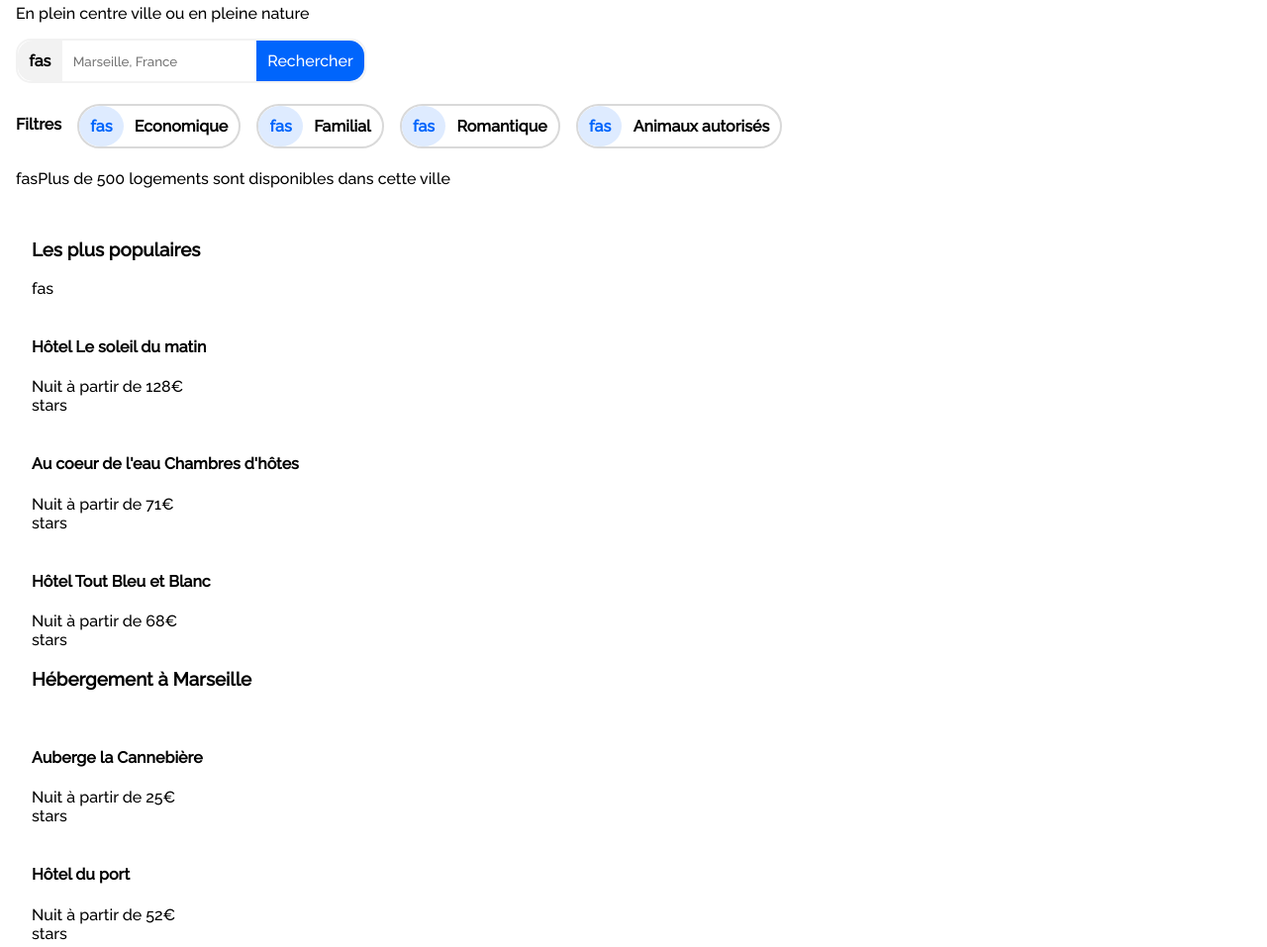
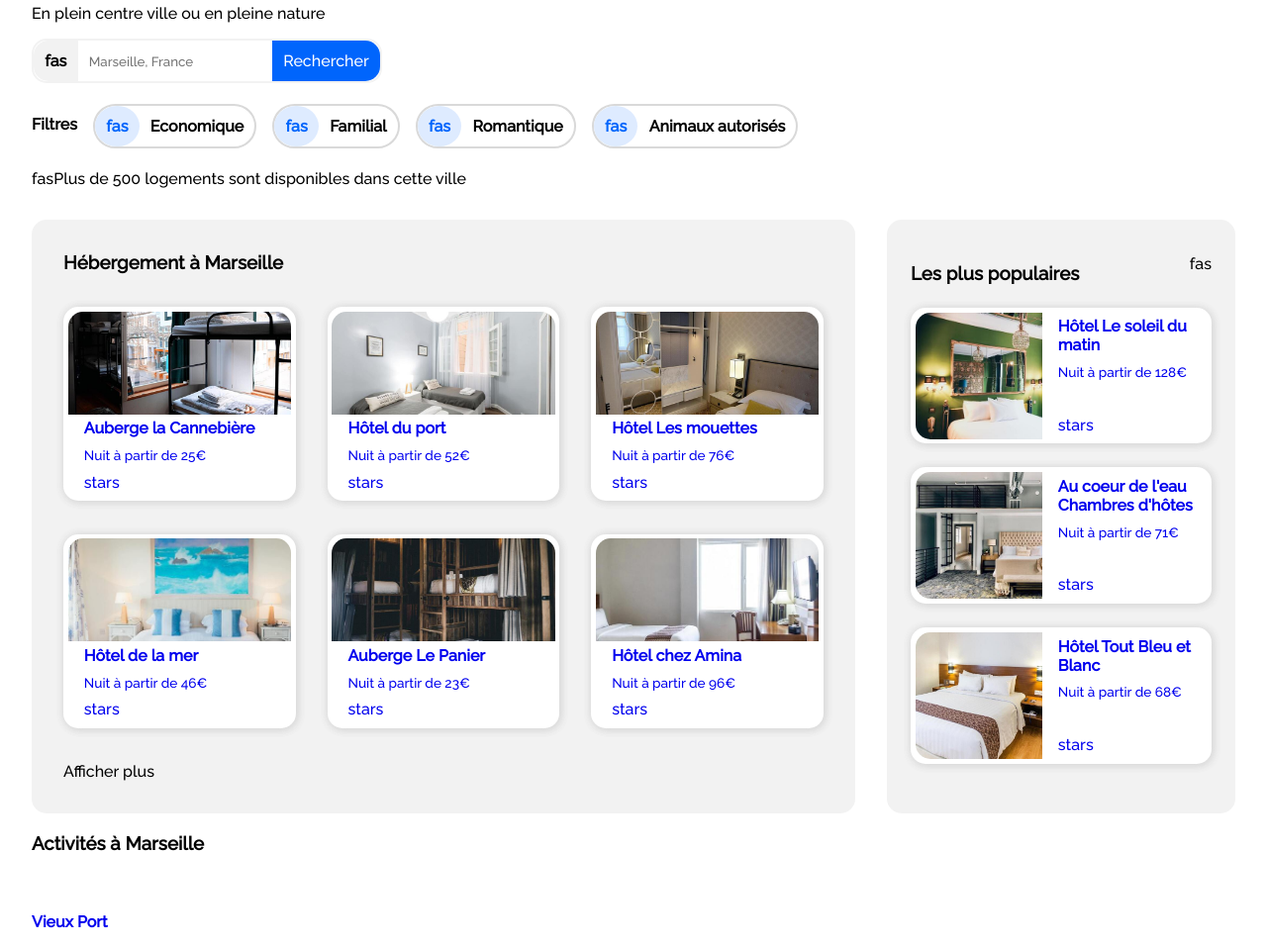
Before and after one commit to Wa-ran/MaxenceGILLES_2_06092020, a plain HTML site: page index.html in a window 1280 px wide. Shown: the part 134-1091 px from the top of the page at 99% size. Drawn offline with Linux system fonts and the light colour scheme.

Commit message:
v1 du main

```diff
--- a/css/main.css
+++ b/css/main.css
@@ -5,11 +5,16 @@
 body {
     margin: 0;
 }
-footer, section {
-    padding: 1rem 0;
+header > *, footer > *, body > section > * {
+    padding: 0;
+    margin-left: 2rem;
+    margin-right: 2rem;
 }
-header > *, footer > *, section > * {
-    padding: 0 1rem;
+a {
+    text-decoration: none;
+}
+a:visited {
+    color: inherit;
 }
 
 /* Header */
@@ -26,9 +31,7 @@ display: flex;
 }
 .nav div {
     padding: 1rem;
-    padding-top: 2rem;
     text-align: center;
-    border-top: #f2f2f2 solid 2px;
 }
 .nav div:hover {
     color: #0065FC;
@@ -46,13 +49,9 @@ display: flex;
 .sign:hover, .sign:focus {
     border-color: #0065FC;
 }
-.sign a {
-    text-decoration: none;
-}
 
 fieldset {
     border: none;
-    margin: 0;
     font-weight: bold;
 }
 .search {
@@ -90,7 +89,6 @@ fieldset {
 }
 
 .select {
-    margin-top: 1rem;
     display: flex;
     flex-wrap: wrap;
 }
@@ -105,7 +103,6 @@ fieldset {
     outline-offset: 2px;
     width: fit-content;
     margin: 0.3rem 0;
-    margin-right: 1rem;
 }
 .filter div {
     padding: 0.7rem;
@@ -119,23 +116,133 @@ fieldset {
     display: flex;
 }
 
+/* Corps */
+.pop, .hotel {
+    background: #f2f2f2;
+    border-radius: 15px;
+    padding: 1rem;
+}
+.pop article, .hotel article {
+    background: #ffffff;
+    border-radius: 15px;
+    margin: 0.7rem 0;
+    padding: 0.3rem;
+    box-shadow: #d9d9d9 1px 1px 8px, #d9d9d9 1px 1px 8px;
+}
+.pop__title {
+    display: flex;
+    justify-content: space-between;
+    align-items: center;
+}
+.pop article {
+    height: 8rem;
+}
+.pop a {
+    display: flex;
+}
+.pop .art__img {
+    overflow: hidden;
+    border-radius: 15px 0 0 15px;
+    min-width: 8rem;
+    max-width: 8rem;
+    height: 8rem;
+}
+.pop .art__img img {
+    height: 8.5rem;
+}
+.coment {
+    display: flex;
+    flex-direction: column;
+    padding-left: 1rem;
+}
+.coment * {
+    margin: 0;
+    padding: 0.3rem 0;
+    width: 100%;
+}
+.coment .prix {
+    font-size: 0.85rem;
+    height: 100%;
+}
 
-.mob {
-    display: none;
+.hotel .art__img {
+    overflow: hidden;
+    border-radius: 15px 15px 0 0;
+    height: 8rem;
+    display: flex;
+    justify-content: center;
+    align-items: center;
 }
+.hotel .art__img img {
+    width: 100%;
+}
+
+
+@media (min-width: 480px) {
+    .mob {
+        display: none;
+    }
+    .nav div {
+        padding-top: 2rem;
+        border-top: #f2f2f2 solid 2px;
+    }
+    .select {
+        margin-top: 1rem;
+    }
+    .filter {
+        margin-right: 1rem;
+    }
+    .main {
+        display: flex;
+        flex-direction: row-reverse;
+    }
+    .info {
+        margin-bottom: 1rem;
+    }
+
+    .pop {
+        padding: 1.5rem;
+        margin-left: 2rem;
+        min-width: 25%;
+    }
+    .pop article {
+        margin: 1.5rem 0;
+    }
+    .pop h3 {
+        margin-bottom: 0;
+    }
+    .hotel{
+        display: flex;
+        flex-wrap: wrap;
+        justify-content: space-between;
+        padding: 1rem;
+        height: 35.5rem;
+    }
+    .hotel h3, .hotel .plus {
+        width: 100%;
+        margin: 1rem;
+    }
+    .hotel article {
+        width: 30%;
+        height: fit-content;
+        min-width: 12rem;
+        flex: 1;
+        margin: 1rem;
+    }
+    .hotel .art__img {
+        height: 6.5rem;
+    }
+}
+
 @media (max-width: 480px) {
     .desk {
         display: none;
-    }
-    .mob {
-        display: unset;
     }
 
     .nav {
         flex-direction: row;
     }
     .nav div {
-        border-top: none;
         border-bottom: #f2f2f2 solid 2px;
         width: 100%;
         padding-top: 1rem;
@@ -148,8 +255,9 @@ fieldset {
         margin: auto;
     }
     .search__btn {
-        border-radius: 10px;
+        border-radius: 15px;
     }
+
     .select {
         margin-top: 0;
     }
@@ -160,4 +268,11 @@ fieldset {
     .filter {
         margin-right: 0.5rem;
     }
+
+    .hotel {
+        background: #ffffff;
+    }
+    .hotel article {
+        box-shadow: #f2f2f2 1px 1px 8px, #f2f2f2 1px 1px 8px;
+    }
 }
--- a/index.html
+++ b/index.html
@@ -21,19 +21,19 @@
 
             <div class="desk">
                 <div class="nav">
-                    <div><a>Hébergements</a></div>
-                    <div><a>Activités</a></div>
+                    <div><a  href="#">Hébergements</a></div>
+                    <div><a  href="#">Activités</a></div>
                 </div>
             </div>
 
-            <div class="sign"><a href="#1">S'inscrire</a></div>
+            <div class="sign"><a href="#">S'inscrire</a></div>
 
         </div>
 
         <div class="mob">
             <div class="nav">
-                <div><a>Hébergements</a></div>
-                <div><a>Activités</a></div>
+                <div><a  href="#">Hébergements</a></div>
+                <div><a  href="#">Activités</a></div>
             </div>
         </div>
 
@@ -85,97 +85,149 @@
 
     <section>
 
-        <section>
-            <div>
+        <div class="main" role="main">
+            <section class="pop">
+                <div class="pop__title">
                     <h3>Les plus populaires</h3>
                     <div>fas</div>
                 </div>
                 <article>
-                <div><img></div>
+                    <a href="#">
+                        <div class="art__img"><img src="./img/hebergements/4_small/emile-guillemot-Bj_rcSC5XfE-unsplash.jpg" alt=""></div>
+                        <div class="coment">
                             <h4>Hôtel Le soleil du matin</h4>
-                <div>Nuit à partir de 128€</div>
-                <div>stars</div>
+                            <div class="prix">Nuit à partir de 128€</div>
+                            <div class="stars">stars</div>
+                        </div>
+                    </a>
                 </article>
                 <article>
-                <div><img></div>
+                    <a href="#">
+                        <div class="art__img"><img src="./img/hebergements/4_small/aw-creative-VGs8z60yT2c-unsplash.jpg" alt=""></div>
+                        <div class="coment">
                             <h4>Au coeur de l'eau Chambres d'hôtes</h4>
-                <div>Nuit à partir de 71€</div>
-                <div>stars</div>
+                            <div class="prix">Nuit à partir de 71€</div>
+                            <div class="stars">stars</div>
+                        </div>
+                    </a>
                 </article>
                 <article>
-                <div><img></div>
+                    <a href="#">
+                        <div class="art__img"><img src="./img/hebergements/4_small/febrian-zakaria-M6S1WvfW68A-unsplash_resize.jpg" alt=""></div>
+                        <div class="coment">
                             <h4>Hôtel Tout Bleu et Blanc</h4>
-                <div>Nuit à partir de 68€</div>
-                <div>stars</div>
+                            <div class="prix">Nuit à partir de 68€</div>
+                            <div class="stars">stars</div>
+                        </div>
+                    </a>
                 </article>
             </section>
 
-        <section>
+
+
+            <section class="hotel">
                 <h3>Hébergement à Marseille</h3>
                 <article>
-                <div><img></div>
+                    <a href="#">
+                        <div class="art__img"><img src="./img/hebergements/4_small/marcus-loke-WQJvWU_HZFo-unsplash.jpg" alt=""></div>
+                        <div class="coment">
                             <h4>Auberge la Cannebière</h4>
-                <div>Nuit à partir de 25€</div>
-                <div>stars</div>
+                            <div class="prix">Nuit à partir de 25€</div>
+                            <div class="stars">stars</div>
+                        </div>
+                    </a>
                 </article>
                 <article>
-                <div><img></div>
+                    <a href="#">
+                        <div class="art__img"><img src="./img/hebergements/4_small/fred-kleber-gTbaxaVLvsg-unsplash.jpg" alt=""></div>
+                        <div class="coment">
                             <h4>Hôtel du port</h4>
-                <div>Nuit à partir de 52€</div>
-                <div>stars</div>
+                            <div class="prix">Nuit à partir de 52€</div>
+                            <div class="stars">stars</div>
+                        </div>
+                    </a>
                 </article>
                 <article>
-                <div><img></div>
+                    <a href="#">
+                        <div class="art__img"><img src="./img/hebergements/4_small/reisetopia-B8WIgxA_PFU-unsplash.jpg" alt=""></div>
+                        <div class="coment">
                             <h4>Hôtel Les mouettes</h4>
-                <div>Nuit à partir de 76€</div>
-                <div>stars</div>
+                            <div class="prix">Nuit à partir de 76€</div>
+                            <div class="stars">stars</div>
+                        </div>
+                    </a>
                 </article>
                 <article>
-                <div><img></div>
+                    <a href="#">
+                        <div class="art__img"><img src="./img/hebergements/4_small/annie-spratt-Eg1qcIitAuA-unsplash.jpg" alt=""></div>
+                        <div class="coment">
                             <h4>Hôtel de la mer</h4>
-                <div>Nuit à partir de 46€</div>
-                <div>stars</div>
+                            <div class="prix">Nuit à partir de 46€</div>
+                            <div class="stars">stars</div>
+                        </div>
+                    </a>
                 </article>
                 <article>
-                <div><img></div>
+                    <a href="#">
+                        <div class="art__img"><img src="./img/hebergements/4_small/nicate-lee-kT-ZyaiwBe0-unsplash.jpg" alt=""></div>
+                        <div class="coment">
                             <h4>Auberge Le Panier</h4>
-                <div>Nuit à partir de 23€</div>
-                <div>stars</div>
+                            <div class="prix">Nuit à partir de 23€</div>
+                            <div class="stars">stars</div>
+                        </div>
+                    </a>
                 </article>
                 <article>
-                <div><img></div>
+                    <a href="#">
+                        <div class="art__img"><img src="./img/hebergements/4_small/febrian-zakaria-M6S1WvfW68A-unsplash.jpg" alt=""></div>
+                        <div class="coment">
                             <h4>Hôtel chez Amina</h4>
-                <div>Nuit à partir de 96€</div>
-                <div>stars</div>
+                            <div class="prix">Nuit à partir de 96€</div>
+                            <div class="stars">stars</div>
+                        </div>
+                    </a>
                 </article>
-            <div>Afficher plus</div>
+                <div class="plus">Afficher plus</div>
             </section>
+        </div>
 
         <section>
             <h3>Activités à Marseille</h3>
             <article>
-                <div><img></div>
+                <a  href="#">
+                    <div class="art__img"><img></div>
                     <h4>Vieux Port</h4>
+                </a>
             </article>
             <article>
-                <div><img></div>
+                <a  href="#">
+                    <div class="art__img"><img></div>
                     <h4>Fort de Pomègues</h4>
+                </a>
             </article>
             <article>
-                <div><img></div>
+                <a  href="#">
+                    <div class="art__img"><img></div>
                     <h4>Iles du Frioul</h4>
+                </a>
             </article>
             <article>
-                <div><img></div>
+                <a  href="#">
+                    <div class="art__img"><img></div>
                     <h4>Parc National des Calanques</h4>
+                </a>
             </article>
             <article>
-                <div><img></div>
+                <a  href="#">
+                    <div class="art__img"><img></div>
                     <h4>Notre-Dame-de-la-Garde</h4>
+                </a>
             </article>
             <article>
-                <div><img></div>
+                <a  href="#">
+                    <div class="art__img"><img></div>
                     <h4>Parc Longchamp</h4>
+                </a>
             </article>
         </section>
 
@@ -184,19 +236,19 @@
     <footer>
         <div>
             <h4>A propos</h4>
-            <a>Fonctionnement du site</a>
-            <a>Conditions générales de vente</a>
-            <a>Données et confidentialité</a>
+            <a  href="#">Fonctionnement du site</a>
+            <a  href="#">Conditions générales de vente</a>
+            <a  href="#">Données et confidentialité</a>
         </div>
         <div>
             <h4>Nos hébergements</h4>
-            <a>Charte qualité</a>
-            <a>Soumettre votre hôtel</a>
+            <a  href="#">Charte qualité</a>
+            <a  href="#">Soumettre votre hôtel</a>
         </div>
         <div>
             <h4>Assistance</h4>
-            <a>Centre d'aide</a>
-            <a>Nous contacter</a>
+            <a  href="#">Centre d'aide</a>
+            <a  href="#">Nous contacter</a>
         </div>
     </footer>
 
```
Also changed, not shown: img/hebergements/4_small/febrian-zakaria-M6S1WvfW68A-unsplash_resize.jpg (added). Lines whose indentation alone changed are shown as unchanged.
